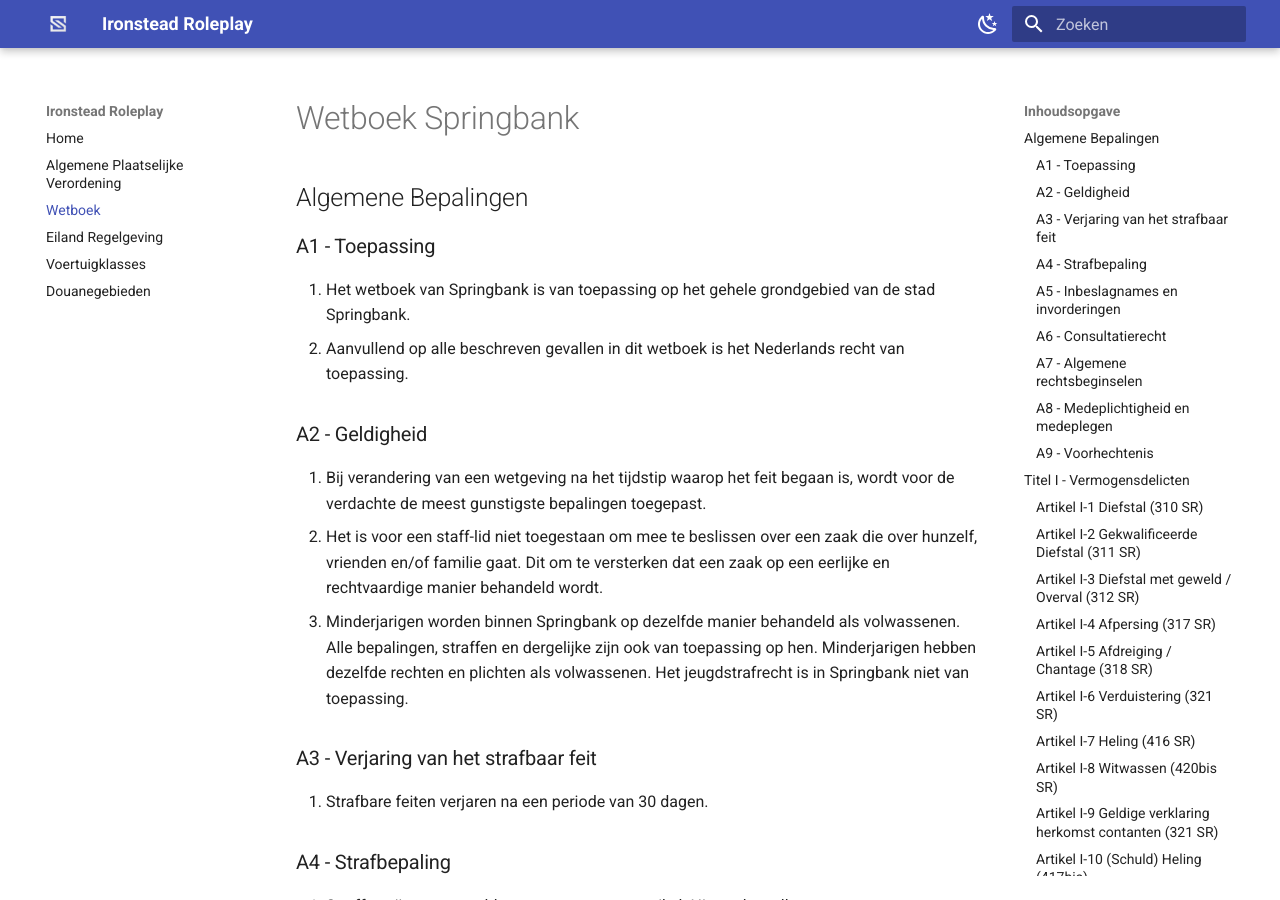
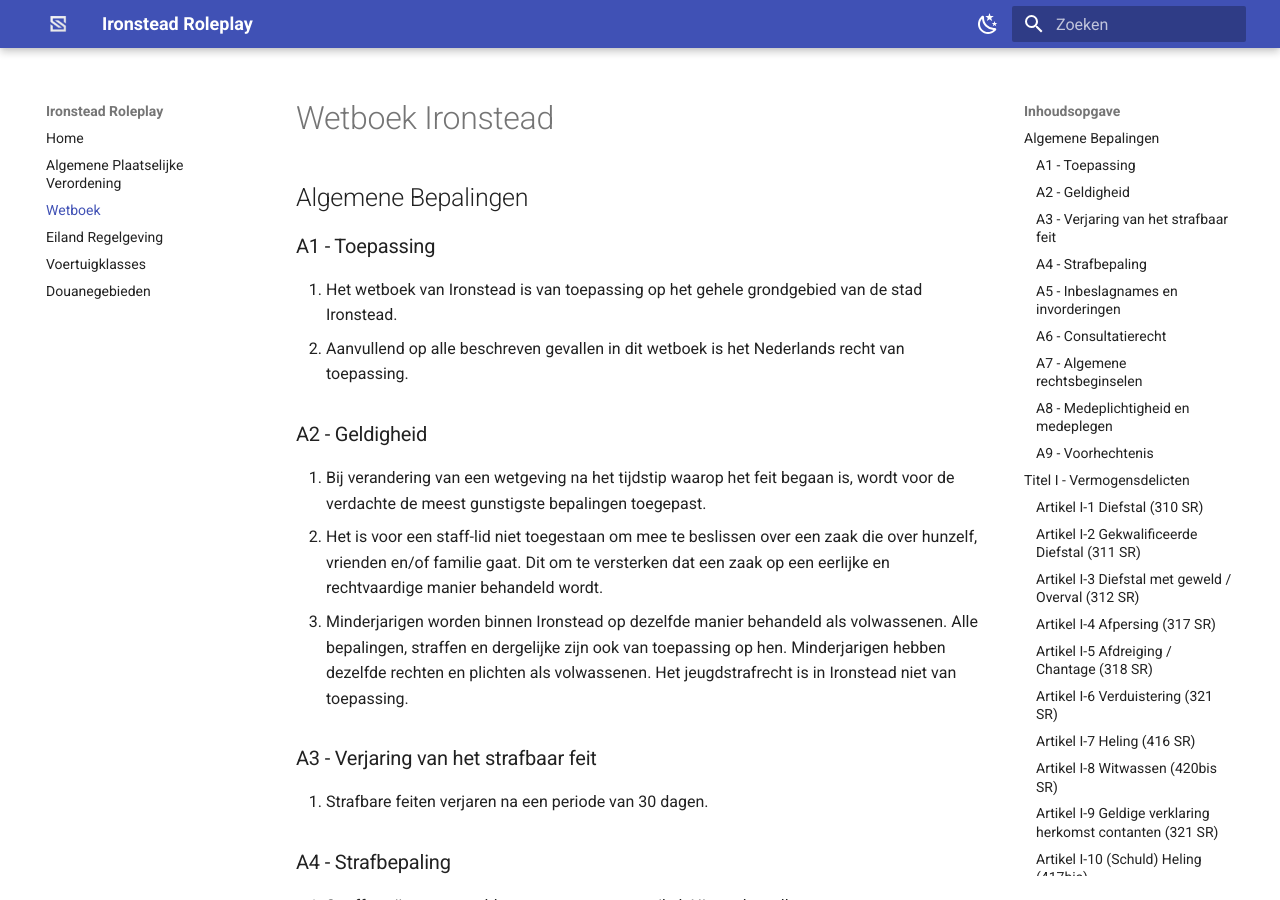
Before and after one commit to ironsteadroleplay/APV, an MkDocs documentation site: the page built from docs/wetboek.md, in a window 1280 px wide and 900 px high. Built offline with MkDocs 1.6.1 and Material for MkDocs 9.7.7, drawn with Linux system fonts in a browser that asks for light colours; comment, search, counter and statistics services are not loaded.

Commit message:
Rename 'Wetboek Springbank' to 'Wetboek Ironstead'

```diff
--- a/docs/wetboek.md
+++ b/docs/wetboek.md
@@ -1,17 +1,17 @@
-# Wetboek Springbank
+# Wetboek Ironstead
 
 ## Algemene Bepalingen
 
 ### A1 - Toepassing
 
-1. Het wetboek van Springbank is van toepassing op het gehele grondgebied van de stad Springbank.
+1. Het wetboek van Ironstead is van toepassing op het gehele grondgebied van de stad Ironstead.
 2. Aanvullend op alle beschreven gevallen in dit wetboek is het Nederlands recht van toepassing.
 
 ### A2 - Geldigheid
 
 1. Bij verandering van een wetgeving na het tijdstip waarop het feit begaan is, wordt voor de verdachte de meest gunstigste bepalingen toegepast.
 2. Het is voor een staff-lid niet toegestaan om mee te beslissen over een zaak die over hunzelf, vrienden en/of familie gaat. Dit om te versterken dat een zaak op een eerlijke en rechtvaardige manier behandeld wordt.
-3. Minderjarigen worden binnen Springbank op dezelfde manier behandeld als volwassenen. Alle bepalingen, straffen en dergelijke zijn ook van toepassing op hen. Minderjarigen hebben dezelfde rechten en plichten als volwassenen. Het jeugdstrafrecht is in Springbank niet van toepassing.
+3. Minderjarigen worden binnen Ironstead op dezelfde manier behandeld als volwassenen. Alle bepalingen, straffen en dergelijke zijn ook van toepassing op hen. Minderjarigen hebben dezelfde rechten en plichten als volwassenen. Het jeugdstrafrecht is in Ironstead niet van toepassing.
 
 ### A3 - Verjaring van het strafbaar feit
 
```
